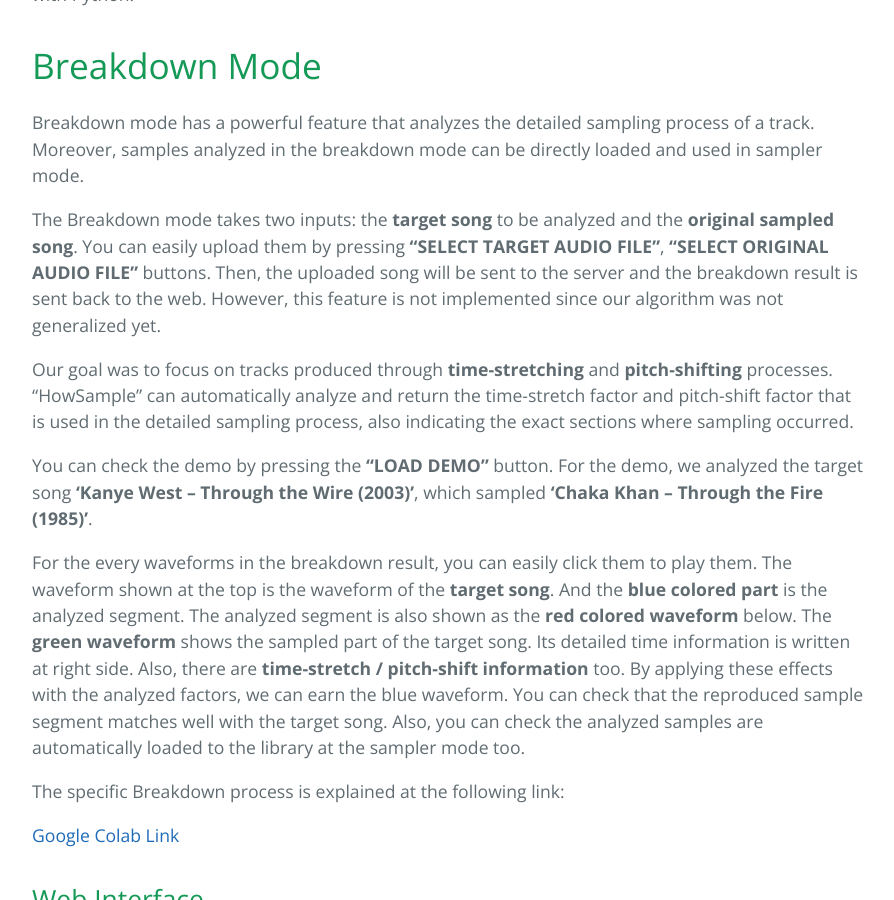
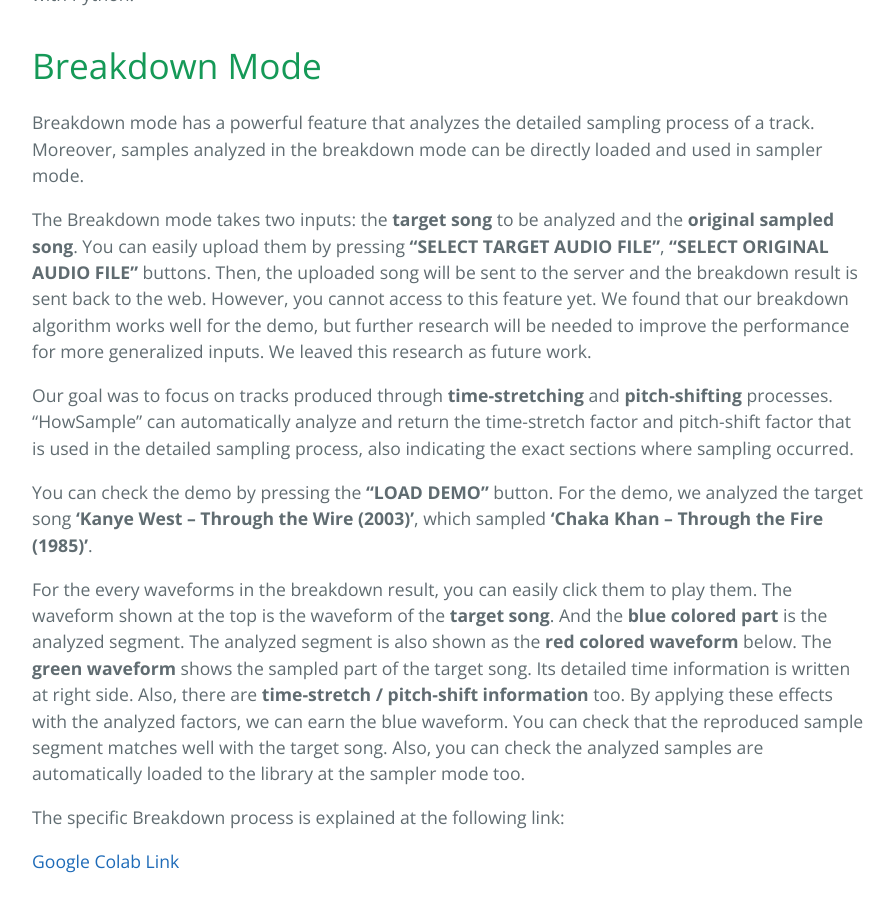
Before and after one commit to JJong84/CTP431-Final, a Jekyll site: the page built from index.md, in a window 1280 px wide and 900 px high, scrolled down 1133 px. Shown: the whole window, without its empty margins (192-1086 px from the left). Built offline with Jekyll 4.4.1, drawn with Linux system fonts in a browser that asks for light colours.

Commit message:
ADD description

```diff
--- a/index.md
+++ b/index.md
@@ -26,7 +26,7 @@ Our web application is built with React and Typescript, and the logic for the br
 
 Breakdown mode has a powerful feature that analyzes the detailed sampling process of a track. Moreover, samples analyzed in the breakdown mode can be directly loaded and used in sampler mode.
 
-The Breakdown mode takes two inputs: the **target song** to be analyzed and the **original sampled song**. You can easily upload them by pressing **“SELECT TARGET AUDIO FILE”**, **“SELECT ORIGINAL AUDIO FILE”** buttons. Then, the uploaded song will be sent to the server and the breakdown result is sent back to the web. However, this feature is not implemented since our algorithm was not generalized yet.
+The Breakdown mode takes two inputs: the **target song** to be analyzed and the **original sampled song**. You can easily upload them by pressing **“SELECT TARGET AUDIO FILE”**, **“SELECT ORIGINAL AUDIO FILE”** buttons. Then, the uploaded song will be sent to the server and the breakdown result is sent back to the web. However, you cannot access to this feature yet. We found that our breakdown algorithm works well for the demo, but further research will be needed to improve the performance for more generalized inputs. We leaved this research as future work.
 
 Our goal was to focus on tracks produced through **time-stretching** and **pitch-shifting** processes. “HowSample” can automatically analyze and return the time-stretch factor and pitch-shift factor that is used in the detailed sampling process, also indicating the exact sections where sampling occurred.
 
```
